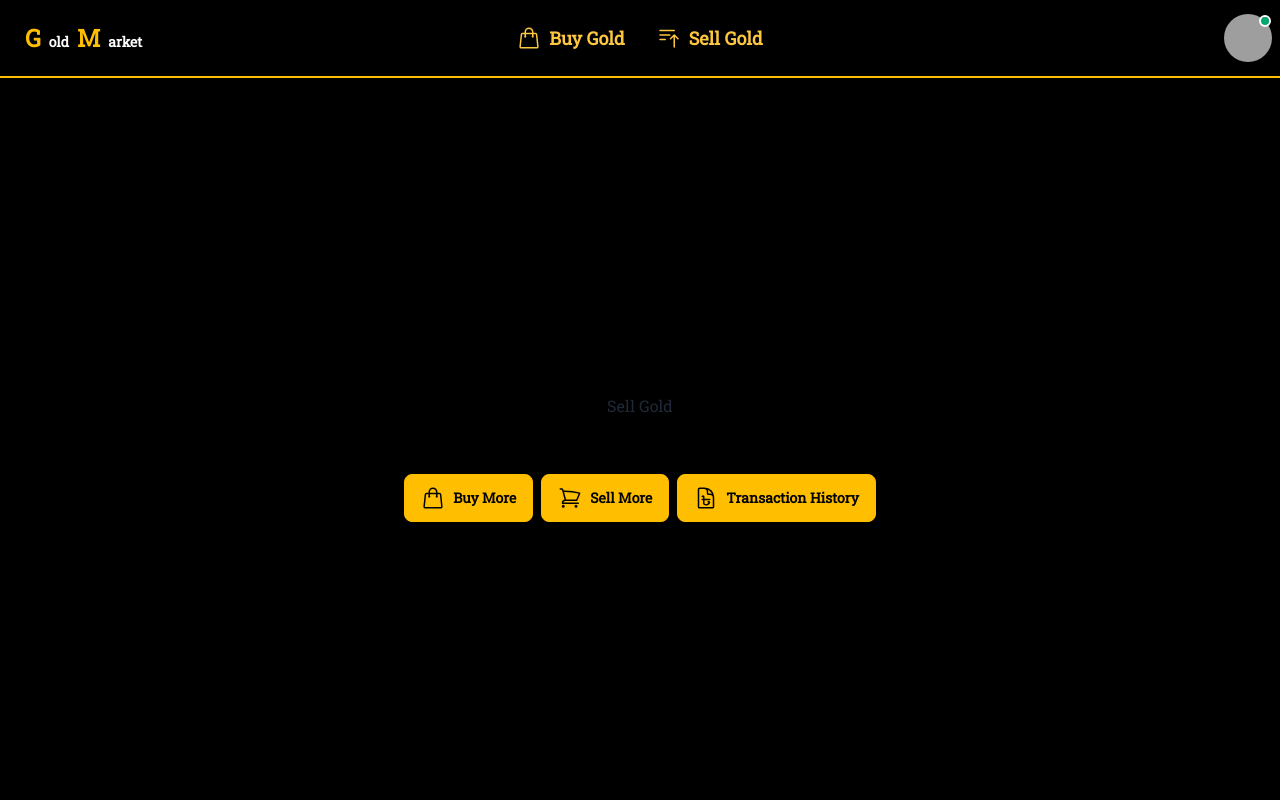
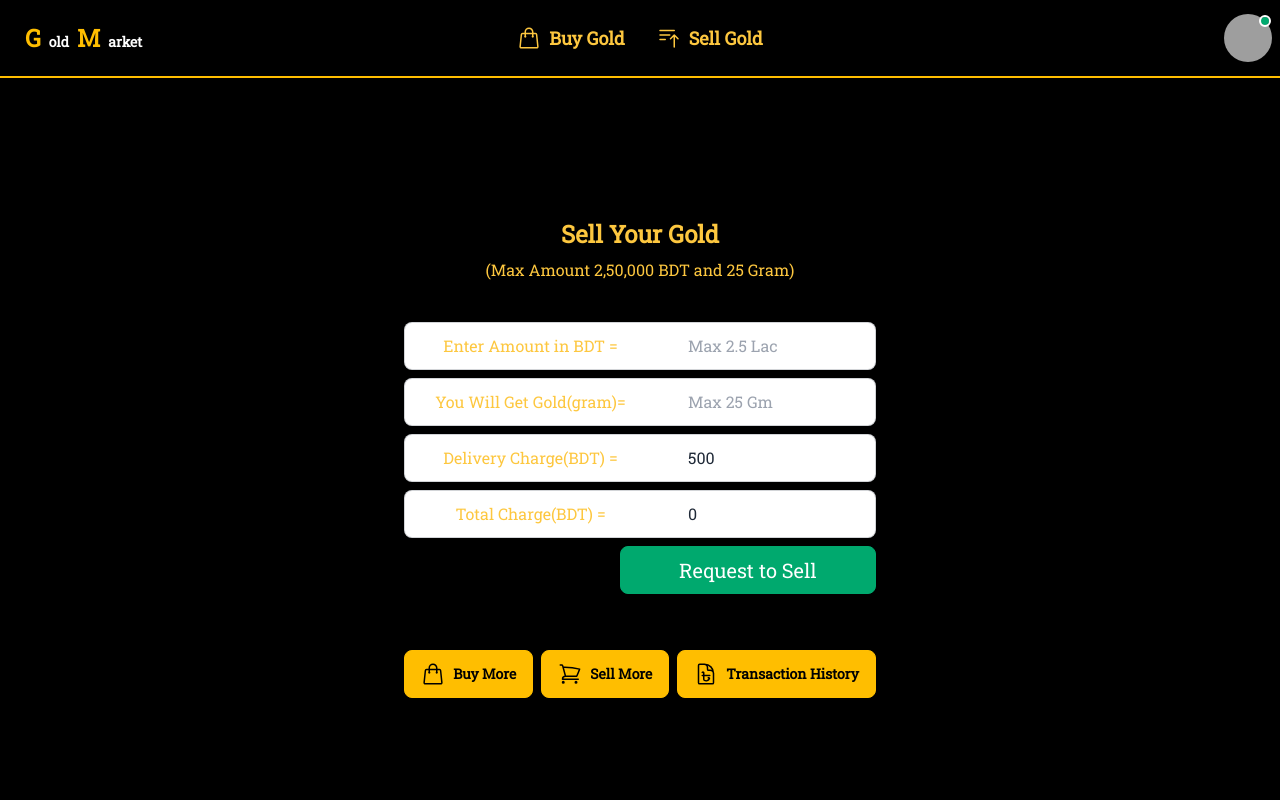
Before and after one commit to Abdullah-Al-Akash/gold-market-frontend, a React (Vite) app: page /sell in a window 1280 px wide. Shown: the top 800 px of the page. Built offline with nearby package versions, Linux system fonts and the light colour scheme; no server answers; sample sign-in values are in the browser's storage; grey boxes are pictures that could not be loaded.

Commit message:
Update Post User

```diff
--- /dev/null
+++ b/src/Pages/AdminPanel/AdminPanel.jsx
@@ -0,0 +1,37 @@
+import React from "react";
+
+const AdminPanel = () => {
+  return (
+    <div className="drawer lg:drawer-open">
+      <input id="my-drawer-2" type="checkbox" className="drawer-toggle" />
+      <div className="drawer-content flex flex-col items-center justify-center">
+        {/* Page content here */}
+        <label
+          htmlFor="my-drawer-2"
+          className="btn btn-primary drawer-button lg:hidden"
+        >
+          Open drawer
+        </label>
+        <div><h3 className="text-white text-center text-2xl">Welcome <br /> To <br /> Admin Panel </h3></div>
+      </div>
+      <div className="drawer-side">
+        <label
+          htmlFor="my-drawer-2"
+          aria-label="close sidebar"
+          className="drawer-overlay"
+        ></label>
+        <ul className="menu bg-base-200 text-base-content min-h-full w-80 p-4">
+          {/* Sidebar content here */}
+          <li>
+            <a>Sidebar Item 1</a>
+          </li>
+          <li>
+            <a>Sidebar Item 2</a>
+          </li>
+        </ul>
+      </div>
+    </div>
+  );
+};
+
+export default AdminPanel;
--- a/src/Pages/Authentication/Registration.jsx
+++ b/src/Pages/Authentication/Registration.jsx
@@ -1,4 +1,4 @@
-import { Link, Navigate, useNavigate } from "react-router-dom";
+import { Link, useNavigate } from "react-router-dom";
 import "./style.css";
 import { useContext } from "react";
 import { AuthContext } from "../../Providers/AuthProvider";
@@ -6,8 +6,9 @@ import Swal from "sweetalert2";
 
 const Registration = () => {
     const navigate = useNavigate();
-    const {createUser} = useContext(AuthContext)
-    const handleRegistration = event => {
+    const { createUser } = useContext(AuthContext);
+
+    const handleRegistration = async (event) => {
         event.preventDefault();
         const form = event.target;
         const name = form.name.value;
@@ -16,37 +17,58 @@ const Registration = () => {
         const referenceId = form.referenceId.value;
         const password = form.password.value;
 
-        console.log(name, email, phoneNumber, referenceId, password);
+        const user = { name, email, phoneNumber, referenceId };
+        console.log(user);
 
-        createUser(email, password)
-        .then((result) => {
-            const user = result?.user;
-            console.log(user);
-            if(user?.email){
-                //   Here Will be the backend code
+        try {
+            // First, create the user with AuthContext
+            const result = await createUser(email, password);
+            const existingUser = result?.user;
+
+            if (existingUser?.email) {
+                // Make a POST request to your backend to save additional user data
+                const response = await fetch('http://localhost:5000/addUser', {
+                    method: 'POST',
+                    headers: {
+                        'Content-Type': 'application/json',
+                    },
+                    body: JSON.stringify(user), // Send user data to backend
+                });
+
+                if (!response.ok) {
+                    throw new Error('Failed to save user data');
+                }
+
+                const data = await response.json();
+                console.log('Backend response:', data);
+
+                // Show success message and redirect
                 Swal.fire({
                     position: "center",
                     icon: "success",
                     title: "Registration Done",
                     showConfirmButton: false,
-                    timer: 1500
+                    timer: 1500,
                 });
 
-                navigate("/profile")
-            }
-            else{
+                navigate("/profile");
+            } else {
                 Swal.fire({
                     icon: "error",
                     title: "Something went wrong!",
                     text: "Try Again",
                 });
             }
-        })
-        .catch(err => {
-            console.log(err.message);
-            Swal.fire(`${err.message}`);
-        })
+        } catch (err) {
+            console.error('Error during registration:', err.message);
+            Swal.fire({
+                icon: 'error',
+                title: 'Error',
+                text: err.message,
+            });
         }
+    };
+
     return (
         <div className="hero min-h-screen background">
             <div className="lg:w-1/2 w-full px-8">
@@ -127,14 +149,9 @@ const Registration = () => {
                                     </Link>
                                 </h3>
                             </label>
-              {/* <label className="label">
-                <a href="#" className="label-text-alt link link-hover">
-                  Forgot password?
-                </a>
-              </label> */}
                         </div>
                         <div className="form-control mt-6">
-              <button className="btn btn-warning">Registration</button>
+                            <button className="btn btn-warning">Register</button>
                         </div>
                     </form>
                 </div>
--- a/src/Pages/InteractionPage/SellGold.jsx
+++ b/src/Pages/InteractionPage/SellGold.jsx
@@ -1,15 +1,98 @@
-import React from 'react';
-import Routing from './Routing';
+import React, { useState } from "react";
+import Routing from "./Routing";
+import Swal from "sweetalert2";
 
 const SellGold = () => {
-    return (
-        <div className='min-h-screen flex justify-center items-center'>
-            <div className="text-center">
-            <h2>Sell Gold</h2>
-            <Routing></Routing>
-            </div>
+  const [amountInBdt, setAmountInBdt] = useState(null);
+  const [amountInGm, setAmountInGm] = useState(null);
+  const [totalAmount, setTotalAmount] = useState(0);
+  const [charge, setCharge] = useState(500);
+  const handleBuyInBdt = (e) => {
+    let amountInBdt = parseFloat(e.target.value);
+    if (amountInBdt < 0 || amountInBdt > 250000) {
+      setAmountInBdt(null);
+      Swal.fire({
+        position: "center",
+        icon: "error",
+        title: "Please Enter Valid Amount!",
+        showConfirmButton: false,
+        timer: 1500,
+      });
+      amountInBdt = "";
+    }
+    setAmountInGm(amountInBdt / 8620);
+    setTotalAmount(amountInBdt + 500);
+  };
+  //   const handleBuyInGm = (e) => {
+  //     const amountInGm = parseFloat(e.target.value);
+  //     setAmountInBdt(amountInGm*8620)
+  //   };
+  return (
+    <div className="min-h-screen flex justify-center items-center">
+      <div className="text-center">
+        <h3 className="brand-color text-2xl font-semibold">Sell Your Gold</h3>
+        <h3 className="mt-2 brand-color">
+          (Max Amount 2,50,000 BDT and 25 Gram)
+        </h3>
+        <div className="my-10">
+          <label className="input input-bordered flex items-center gap-2">
+            <span className="brand-color w-1/2">Enter Amount in BDT = </span>
+            <input
+              onChange={handleBuyInBdt}
+              type="number"
+              className="grow ms-10"
+              placeholder="Max 2.5 Lac"
+              min="0"
+              max="250000"
+              value={amountInBdt}
+            />
+          </label>
+          <label className="input input-bordered flex items-center gap-2 mt-2">
+            <span className="brand-color w-1/2">You Will Get Gold(gram)= </span>
+            <input
+              type="number"
+              className="grow ms-10"
+              placeholder="Max 25 Gm"
+              min="0"
+              max="25"
+              value={`${amountInGm}`}
+              readOnly
+            />
+          </label>
+          <label className="input input-bordered flex items-center gap-2 mt-2">
+            <span className="brand-color w-1/2">Delivery Charge(BDT) = </span>
+            <input
+              type="number"
+              className="grow ms-10"
+              placeholder="Max 25 Gm"
+              min="0"
+              max="25"
+              value={charge}
+              readOnly
+            />
+          </label>
+          <label className="input input-bordered flex items-center gap-2 mt-2">
+            <span className="brand-color w-1/2">Total Charge(BDT) = </span>
+            <input
+              type="number"
+              className="grow ms-10"
+              placeholder="Max 25 Gm"
+              min="0"
+              max="25"
+              value={totalAmount}
+              readOnly
+            />
+          </label>
+          <div className="flex justify-end">
+            <button className="btn btn-success btn-wide mt-2 text-white text-xl font-normal">
+              Request to Sell
+            </button>
+          </div>
         </div>
-    );
+        <Routing></Routing>
+      </div>
+    </div>
+  );
 };
 
 export default SellGold;
--- a/src/Router/Router.jsx
+++ b/src/Router/Router.jsx
@@ -8,6 +8,7 @@ import Profile from "../Pages/MyProfile/Profile";
 import BuyGold from "../Pages/InteractionPage/BuyGold";
 import SellGold from "../Pages/InteractionPage/SellGold";
 import Transaction from "../Pages/InteractionPage/Transaction";
+import AdminPanel from "../Pages/AdminPanel/AdminPanel";
 
 const router = createBrowserRouter([
   {
@@ -58,6 +59,14 @@ const router = createBrowserRouter([
           </ProvateRoute>
         ),
       },
+      {
+        path: "/admin-panel",
+        element: (
+          <ProvateRoute>
+            <AdminPanel></AdminPanel>
+          </ProvateRoute>
+        ),
+      },
     ],
   },
 ]);
--- a/src/Shared/Navbar/Navbar.jsx
+++ b/src/Shared/Navbar/Navbar.jsx
@@ -161,6 +161,11 @@ const Navbar = () => {
                       Profile
                     </Link>
                   </li>
+                  <li className="p-2 border-b border-gray-700">
+                    <Link to="/admin-panel" className="block text-white">
+                      Admin Panel
+                    </Link>
+                  </li>
 
                   <li className="p-2">
                     <button
```
Lines whose indentation alone changed are shown as unchanged.
